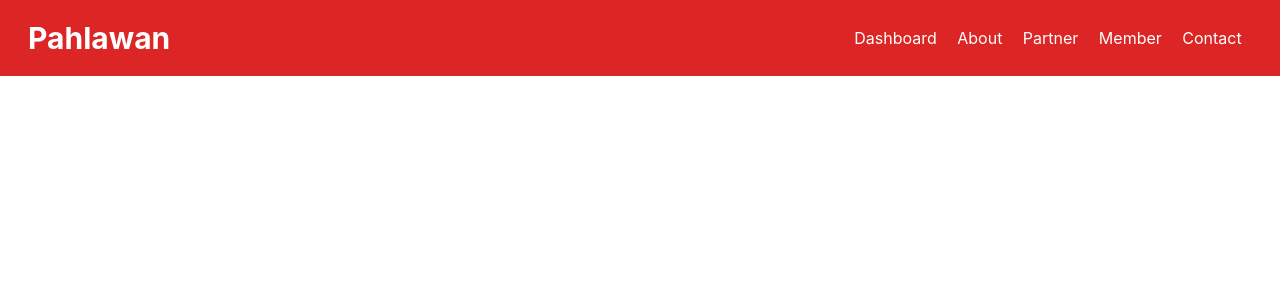
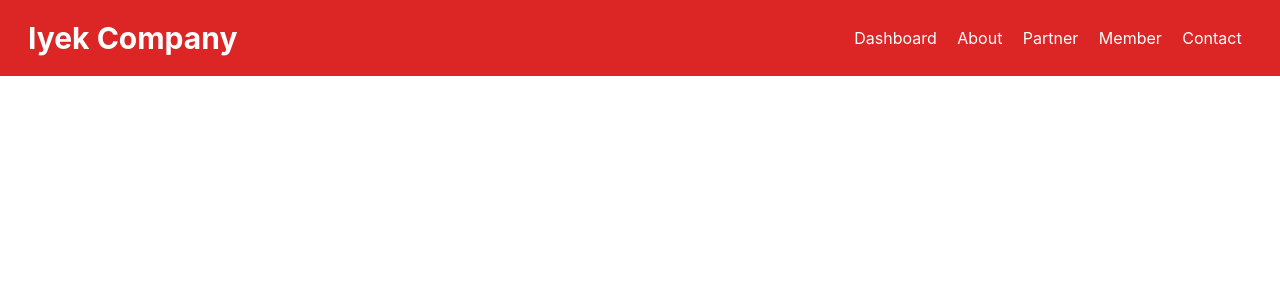
Before and after one commit to muhammadalief19/final-project, a React (Create React App) app: page / in a window 1280 px wide. Shown: the top 300 px of the page. Built offline with nearby package versions, Linux system fonts and the light colour scheme.

Commit message:
mengubah nama company

```diff
--- a/src/components/Navbar.jsx
+++ b/src/components/Navbar.jsx
@@ -10,7 +10,7 @@
     <>
       <nav className="w-full px-7 py-5 bg-red-600 text-white grid grid-cols-3 h-max sticky top-0">
         <div className="w-full font-bold">
-          <p className="text-3xl">Pahlawan</p>
+          <p className="text-3xl">Iyek Company</p>
         </div>
         <div className="col-span-2 w-full flex justify-end h-full items-center">
           <div className={`${hamburgerActive ? 'flex' : 'hidden'} lg:flex absolute top-20 right-3 bg-slate-400 lg:bg-transparent lg:static w-28 lg:w-1/2 rounded`}>
```
